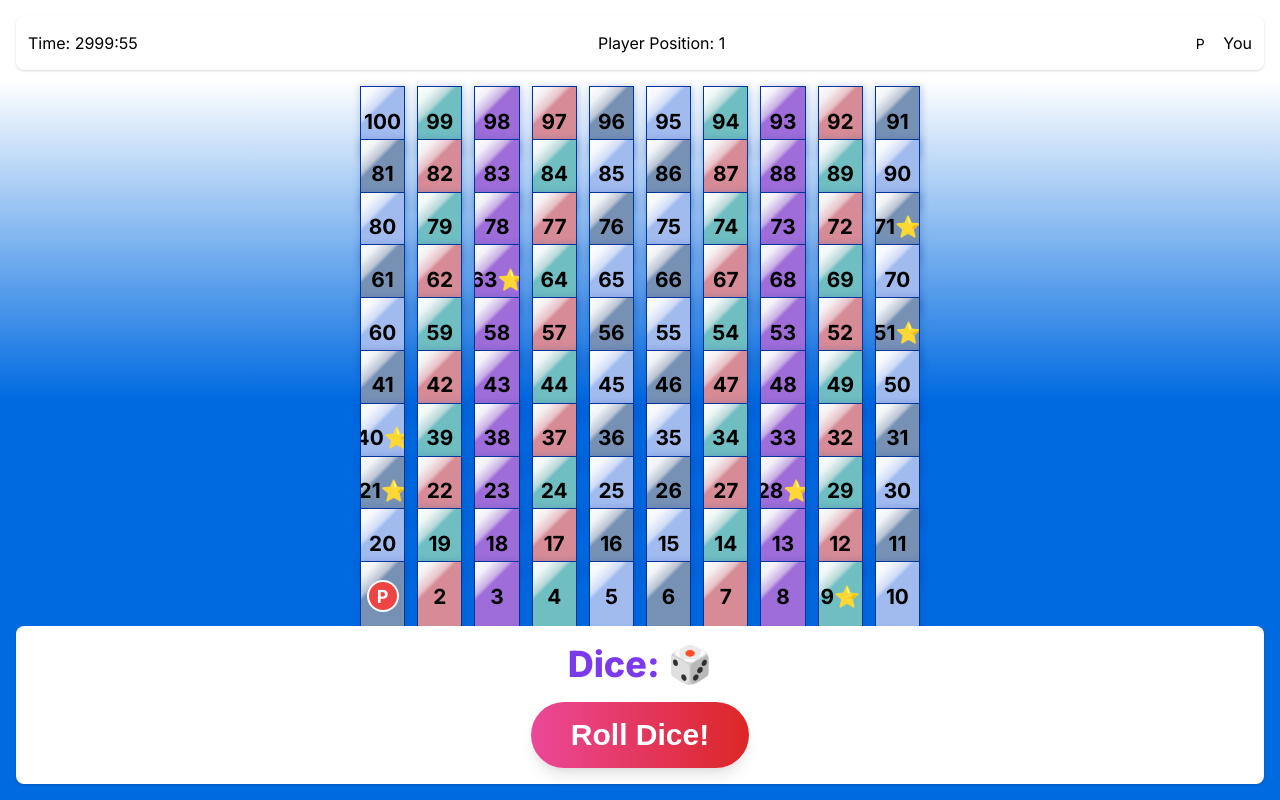
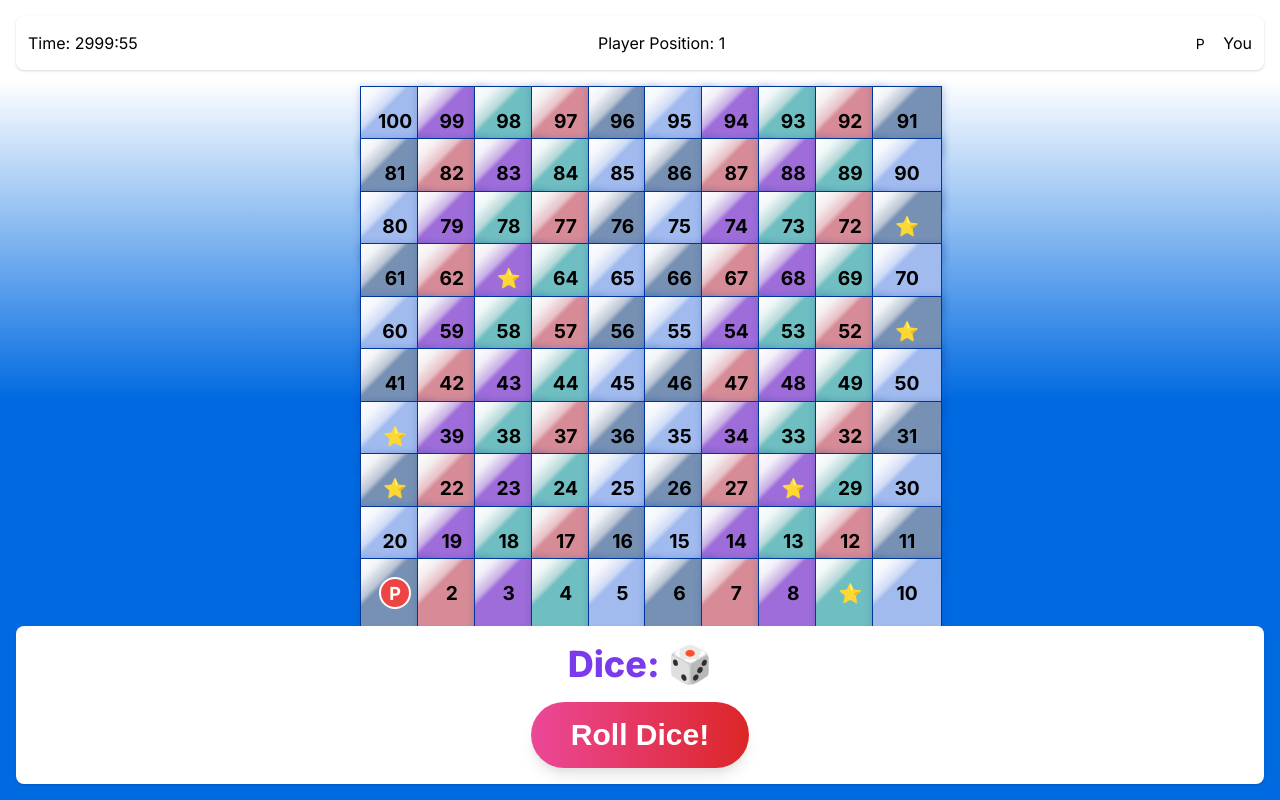
Before and after one commit to ogdevelpers/snake-and-ladder, a Next.js app: page /game in a window 1280 px wide. Built offline with nearby package versions, Linux system fonts and the light colour scheme.

Commit message:
color logic resolved

```diff
--- a/src/app/game/page.tsx
+++ b/src/app/game/page.tsx
@@ -6,12 +6,17 @@ import React, { useState, useEffect, useCallback } from 'react';
 
 const colorResolver = (cellNumber: number): string => {
     const idx = (cellNumber) % 5;
+    const isOddRow = Math.floor(cellNumber / 10) % 2 === 1;
+
+    if (idx === 0) return 'white';
     if (idx === 1) return 'plain';
     if (idx === 2) return 'pink' ;
+    if(  isOddRow) {
+        if (idx === 3) return 'teal';
+        if (idx === 4) return 'purple';
+    }
     if (idx === 3) return 'purple';
-    if (idx === 4) return 'teal'
-    if (idx === 0) return 'white';
-    return 'plain';
+    return 'teal';
 };
 
 
@@ -99,7 +104,7 @@ const GamePage = () => {
                     key={num}
                     className={`board-cell board-cell-${colorResolver(num)}  ${isQuestionCell ? 'board-cell-question' : (num % 2 === 0 ? 'board-cell-even' : 'board-cell-odd')}`}
                 >
-                    {num}
+                    {!starInfo && num}
                     {starInfo && <span className="game-icon-star" role="img" aria-label="star">⭐</span>}
                     {isPlayerHere && (
                         <div className="player-token" style={{ backgroundColor: selectedColor }}>
--- a/src/app/globals.css
+++ b/src/app/globals.css
@@ -660,7 +660,6 @@ body {
 /* Individual board cells */
 .board-cell {
   aspect-ratio: 1 / 1;
-  width: 100%;
   display: flex;
   align-items: center;
   justify-content: center;
@@ -730,7 +729,6 @@ body {
 @media (min-width: 1025px) {
   .board-grid {
     gap: 0.7vw;
-    width: 75vw;
     max-width: 850px;
   }
 
@@ -739,44 +737,7 @@ body {
   }
 }
 
-/* Large desktops (1201px - 1440px) */
-@media (min-width: 1201px) {
-  .board-grid {
-    gap: 12px; /* Fixed gap instead of vw */
-    width: 100%;
-    max-width: 700px; /* Set to 700px as requested */
-  }
 
-  .board-cell {
-    width:100%;
-    font-size: clamp(0.9rem, 1.5rem, 1.3rem); /* Adjusted for fixed width */
-  }
-}
-/* Extra large desktops (1441px - 1680px) */
-@media (min-width: 1441px) {
-  .board-grid {
-    gap: 1vw;
-    width: 65vw;
-    max-width: 1000px;
-  }
-
-  .board-cell {
-    font-size: clamp(1rem, 2.8vw, 1.4rem);
-  }
-}
-
-/* Ultra-wide screens (1681px+) */
-@media (min-width: 1681px) {
-  .board-grid {
-    gap: 1.2vw;
-    width: 60vw;
-    max-width: 1100px;
-  }
-
-  .board-cell {
-    font-size: clamp(1.1rem, 3vw, 1.5rem);
-  }
-}
 
 /* Viewport height constraint - never exceed 70% of screen height */
 @media (max-height: 600px) {
```
